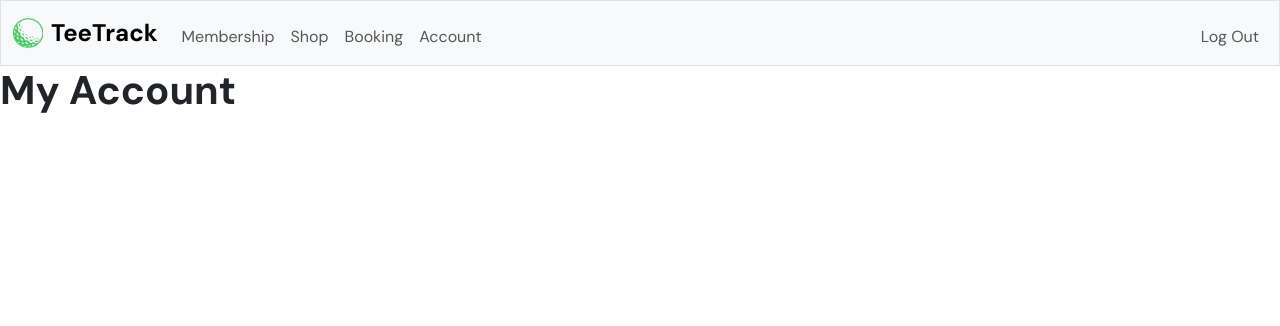
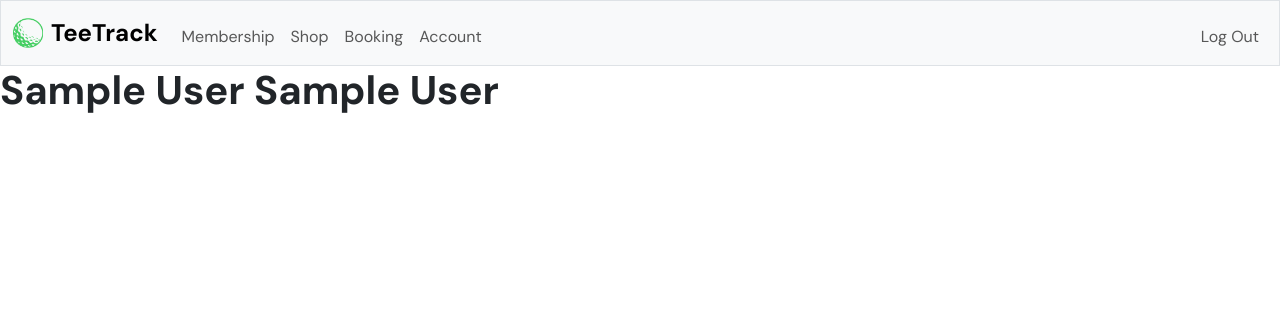
Before and after one commit to johnllss/INFOM_DB-App_Gr3, a Flask app: page /account in a window 1280 px wide. Shown: the top 326 px of the page. Run offline with Flask 3, Linux system fonts and the light colour scheme; the visitor is signed in with stand-in values (Sample User, id 1); data that the repository does not hold is empty; some libraries are stand-ins or nearby versions.

Commit message:
add_subscription_to_cart exclusive route to add subscription to user's cart

```diff
--- a/golf/app.py
+++ b/golf/app.py
@@ -158,6 +158,51 @@ def subscribe():
 
     return redirect("/membership")
 
+@app.route("/subscribe/add_subscription_to_cart", methods=["POST"])
+@login_required
+def add_subscription_to_cart():
+    tier = request.form.get("tier")
+    price = int(request.form.get("price", 0))
+    months = int(request.form.get("months", 0))
+
+    if not tier or price <= 0:
+        return apology("Invalid subscription details.", 400)
+
+    total_price = price * months
+
+    cur = mysql.connection.cursor()
+    # Check if user has a cart
+    cur.execute("SELECT cart_id FROM cart WHERE user_id = %s", (session["user_id"],))
+    cur = cur.fetchone()
+
+    if not cart:
+        cur.execute("INSERT INTO cart (user_id, total_price) VALEUS (%s, 0)", session["user_id"],)
+        mysql.connection.commit()
+        cart_id = cur.lastrowid
+    else:
+        cart_id = cart["cart_id"]
+
+    # Check if user has already added a membership to cart
+    cur.execute("SELECT * FROM item WHERE cart_id = %s AND name LIKE '%Membership%'", (cart_id,))
+    membership_in_cart = cur.fetchone()
+
+    membership_name = f"{tier} Membership ({months} month{'s' if months > 1 else ''})"
+
+    if membership_in_cart:
+    # Replace the one in cart with recently clicked membership tier
+        cur.execute("UPDATE item SET name = %s, price = %s, quantity = 1 WHERE item_id = %s", (membership_name, total_price, membership_in_cart["item_id"]))
+    else:
+    # Add the recently clicked membership tier to cart
+        cur.execute("INSERT INTO item (name, type, quantity, price, cart_id) VALUES (%s, 'Sale', 1, %s, %s)", (membership_name, total_price, cart_id))
+
+    # Update cart's total price
+    cur.execute("UPDATE cart SET total_price = (SELECT COALESCE(SUM(price), 0) FROM item WHERE cart_id = %s) WHERE cart_id = %s", (cart_id, cart_id))
+
+    mysql.connection.commit()
+    cur.close()
+
+    return redirect("/cart")
+
 # Shop
 @app.route("/shop", methods=["GET", "POST"])
 @login_required
@@ -190,7 +235,15 @@ def range():
 @app.route("/account")
 @login_required
 def account():
-    return render_template("account.html")
+    cur = mysql.connection.cursor(MySQLdb.cursors.DictCursor)
+    cur.execute("SELECT first_name, last_name FROM user WHERE user_id = %s", (session['user_id'],))
+    user = cur.fetchone()
+    cur.close()
+
+    first_name = user['first_name']
+    last_name = user['last_name']
+
+    return render_template("account.html", first_name=first_name, last_name=last_name)
 
 # Checkout (where all payments are settled)
 @app.route("/checkout", methods=["GET", "POST"])
@@ -243,6 +296,8 @@ def logout():
 
 
 
+
+
 # Local helper function
 def get_user_discount(user_id):
     """
@@ -251,7 +306,7 @@ def get_user_discount(user_id):
 
     # Get necessary values for processing
     cur = mysql.connection.cursor(MySQL.cursors.DictCursor)
-    cur.execute("SELECT membership_tier, membership_end FROM user WHERE user_id = %s", (user_id))
+    cur.execute("SELECT membership_tier, membership_end FROM user WHERE user_id = %s", (session["user_id"],))
     user = cur.fetchone()
     cur.close
 
--- a/golf/templates/account.html
+++ b/golf/templates/account.html
@@ -5,5 +5,5 @@
 {% endblock %}
 
 {% block main %}
-    <h1><strong>My Account</strong></h1>
+    <h1><strong>{{ first_name }} {{ last_name }}</strong></h1>
 {% endblock %}
--- a/golf/templates/subscribe.html
+++ b/golf/templates/subscribe.html
@@ -44,7 +44,7 @@
                 <h4>Total: ₱<span id="total">{{ "{{:,.0f}}".format(price/1000) }}</span>k</h4>
             </div>
 
-            <form action="" method="post">
+            <form action="/subscribe/add_subscription_to_cart" method="post">
                 <input type="hidden" name="tier" value="{{ tier }}">
                 <input type="hidden" name="price" value="{{ price }}">
                 <input type="hidden" name="discount" value="{{ discount }}">
@@ -60,7 +60,7 @@
 
     <script>
         function updateTotal() {
-            const months = parstInt(document.getElementById('months').value);
+            const months = parseInt(document.getElementById('months').value);
             const basePrice = {{ price }};
             const total = (basePrice * months) / 1000;
             document.getElementById('total').textContent = total.toLocaleString('en-US', {maximumFractionDigits: 0});
```
Also changed, not shown: 1 other file.
